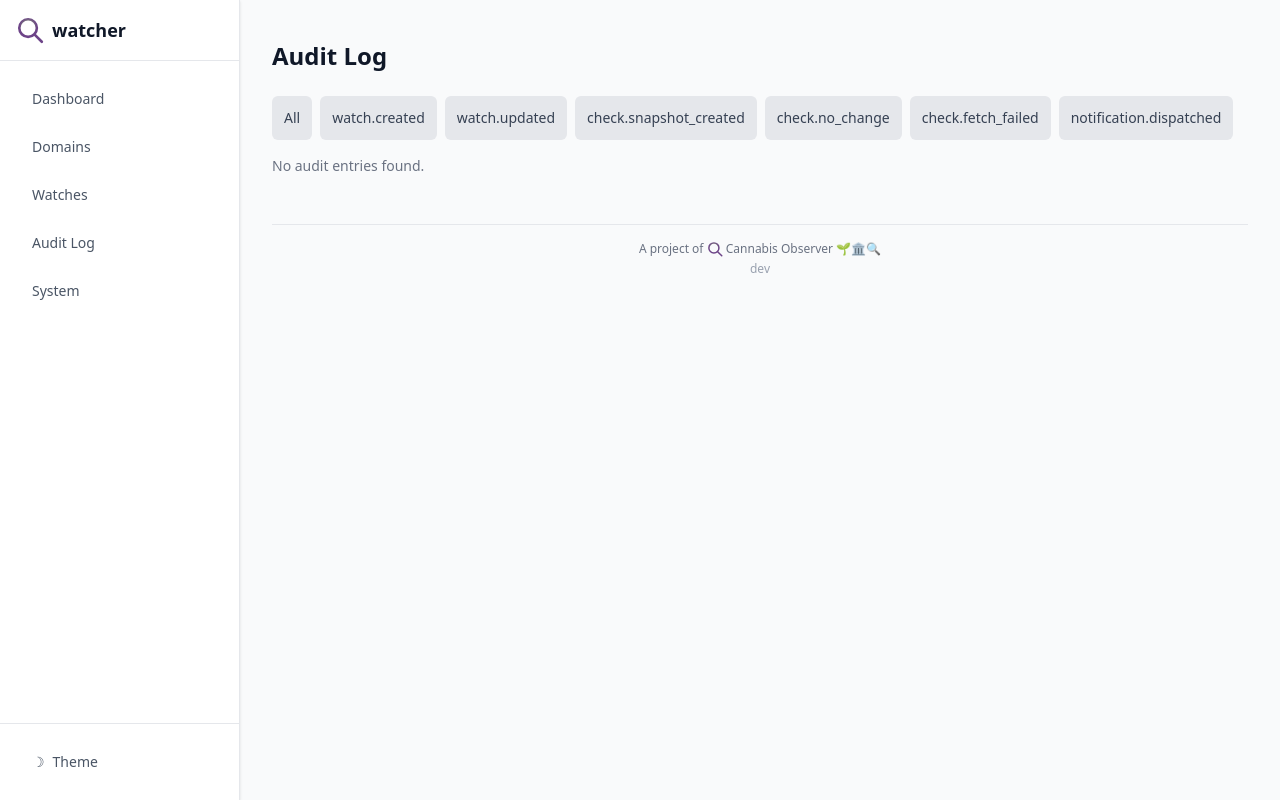
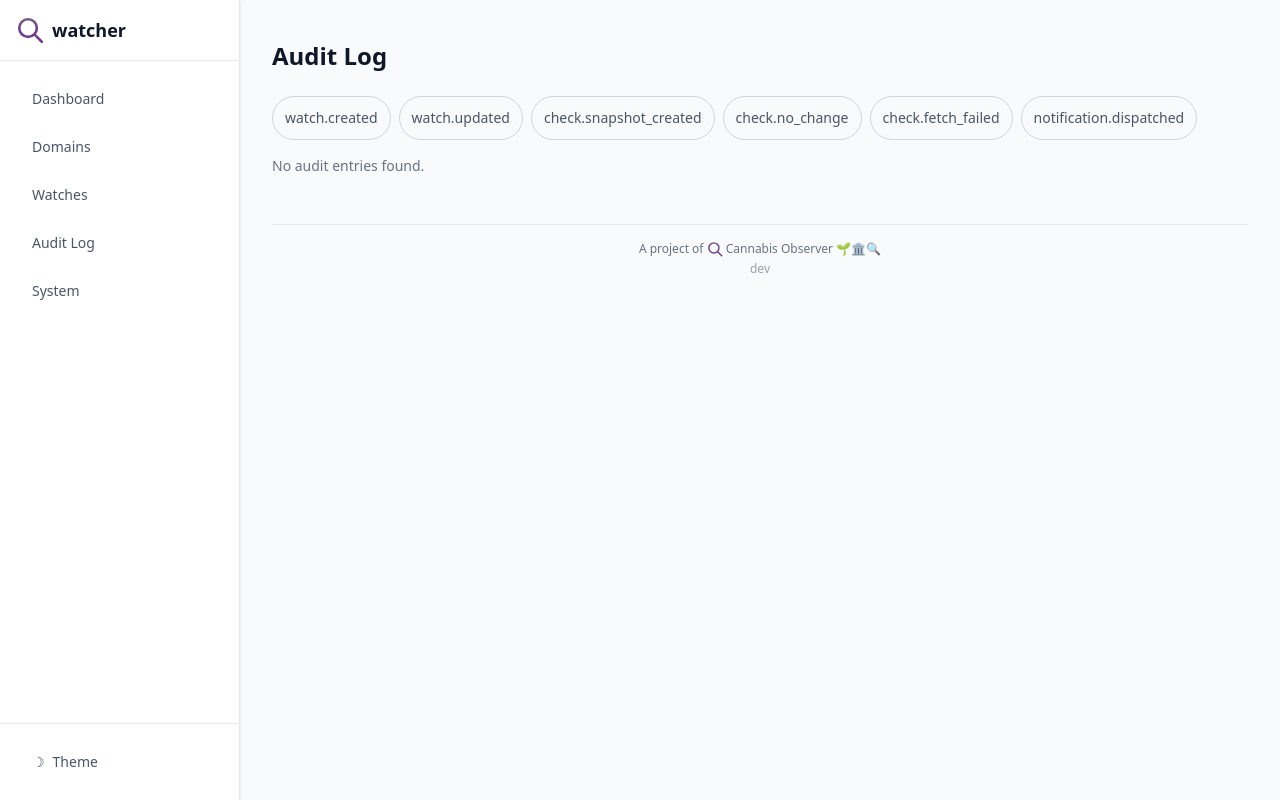
Before and after one commit to CannObserv/watcher, a FastAPI app: template src/dashboard/templates/pages/audit_log.html in a window 1280 px wide. Run offline with FastAPI, Linux system fonts and the light colour scheme; the template is opened without the code that fills it, so the values that code supplies are empty; style sheets or scripts are compiled from the project's sources; parts of the project's set-up code (start-up, migrations or seed data) failed here and were passed over.

Commit message:
#44 feat: audit log — replace filter-pill with chip group
Co-Authored-By: Claude Sonnet 4.6 <noreply@anthropic.com>

```diff
--- a/src/dashboard/routes.py
+++ b/src/dashboard/routes.py
@@ -757,6 +757,7 @@ async def audit_log_page(
         "request": request,
         "active_page": "audit",
         "entries": entries,
+        "event_type": event_type,
     }
     return templates.TemplateResponse("pages/audit_log.html", context)
 
--- a/src/dashboard/templates/pages/audit_log.html
+++ b/src/dashboard/templates/pages/audit_log.html
@@ -3,15 +3,37 @@
 {% block content %}
 <h2 class="text-2xl font-bold text-gray-900 dark:text-white mb-6">Audit Log</h2>
 
-<div class="flex gap-2 mb-4 flex-wrap">
-  <button hx-get="/partials/audit-table" hx-target="#audit-table" class="filter-pill">All</button>
-  <button hx-get="/partials/audit-table?event_type=watch.created" hx-target="#audit-table" class="filter-pill">watch.created</button>
-  <button hx-get="/partials/audit-table?event_type=watch.updated" hx-target="#audit-table" class="filter-pill">watch.updated</button>
-  <button hx-get="/partials/audit-table?event_type=check.snapshot_created" hx-target="#audit-table" class="filter-pill">check.snapshot_created</button>
-  <button hx-get="/partials/audit-table?event_type=check.no_change" hx-target="#audit-table" class="filter-pill">check.no_change</button>
-  <button hx-get="/partials/audit-table?event_type=check.fetch_failed" hx-target="#audit-table" class="filter-pill">check.fetch_failed</button>
-  <button hx-get="/partials/audit-table?event_type=notification.dispatched" hx-target="#audit-table" class="filter-pill">notification.dispatched</button>
-</div>
+<form method="get" action="/audit" class="mb-4">
+  <fieldset class="chip-group" aria-label="Filter by event type">
+    <legend class="sr-only">Event types</legend>
+    {% for value, label in [
+      ("watch.created", "watch.created"),
+      ("watch.updated", "watch.updated"),
+      ("check.snapshot_created", "check.snapshot_created"),
+      ("check.no_change", "check.no_change"),
+      ("check.fetch_failed", "check.fetch_failed"),
+      ("notification.dispatched", "notification.dispatched"),
+    ] %}
+    <label class="chip">
+      <input type="checkbox" name="event_type" value="{{ value }}"
+        {% if event_type == value %}checked{% endif %}
+        hx-get="/partials/audit-table"
+        hx-target="#audit-table"
+        hx-swap="innerHTML"
+        hx-trigger="change"
+        hx-include=".chip-group input:checked">
+      <span>{{ label }}</span>
+    </label>
+    {% endfor %}
+  </fieldset>
+  {% if event_type %}
+  <a href="/audit" class="link text-sm inline-flex items-center min-h-[44px]"
+     hx-get="/partials/audit-table"
+     hx-target="#audit-table"
+     hx-swap="innerHTML">Clear filter</a>
+  {% endif %}
+  <noscript><button type="submit" class="btn btn-secondary">Apply</button></noscript>
+</form>
 
 <div id="audit-table" aria-live="polite" aria-atomic="false">
   {% include "partials/audit_table.html" %}
```
Also changed, not shown: tests/dashboard/test_routes.py (+13 -0 lines).
